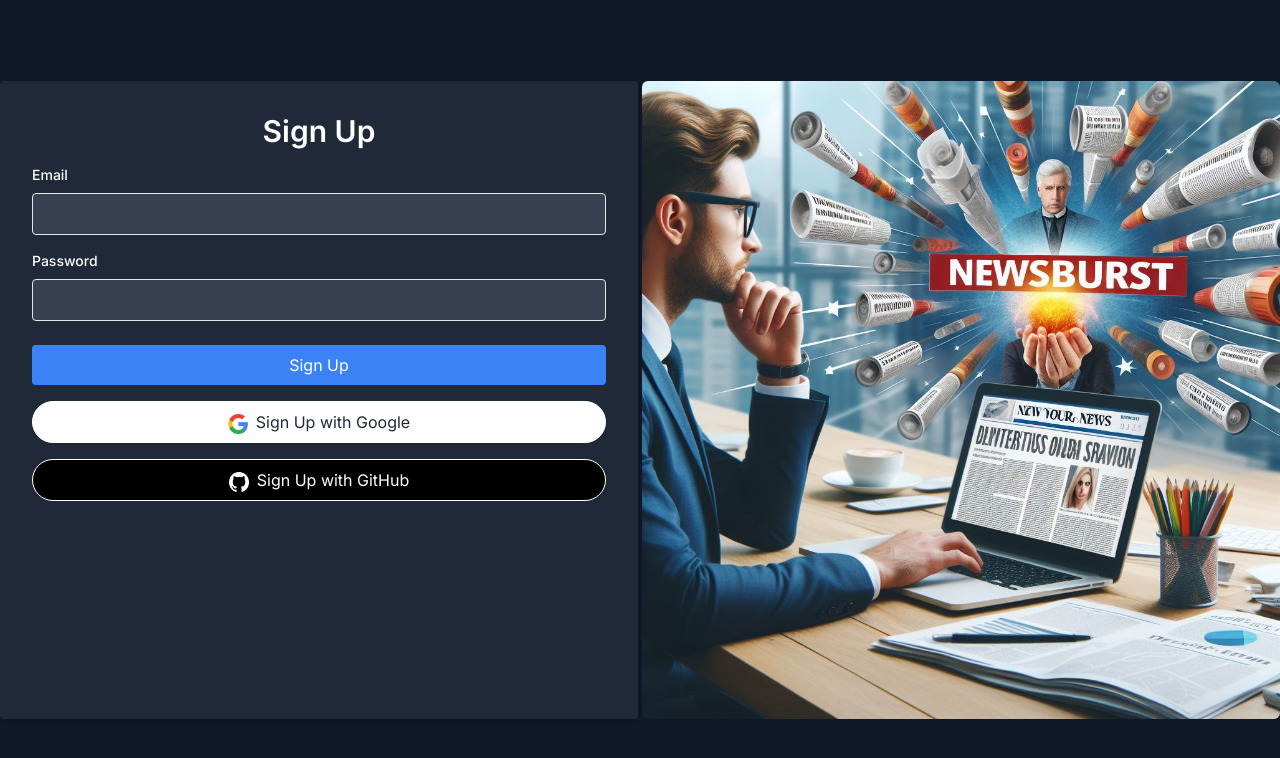
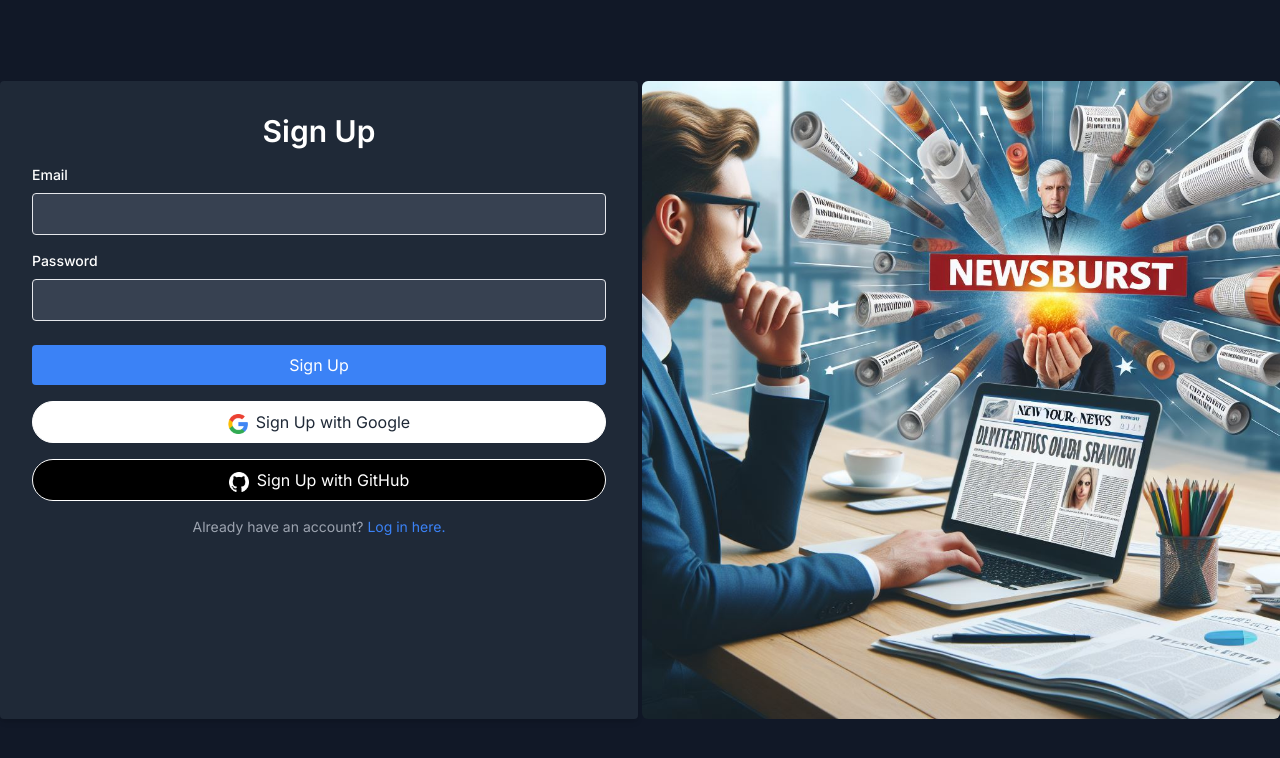
Before and after one commit to SahilPB11/NewsBurst-NextJs-Web-App, a Next.js app: page /signup in a window 1280 px wide. Shown: the top 758 px of the page. Built offline with nearby package versions, Linux system fonts and the light colour scheme; no server answers.

Commit message:
added a login link

```diff
--- a/app/signup/page.js
+++ b/app/signup/page.js
@@ -79,7 +79,7 @@
                 Sign Up with Google
               </button>
               <button
-                className="bg-black text-white  py-2 px-2 rounded-full border border-white hover:underline"
+                className="bg-black text-white py-2 px-2 rounded-full border border-white hover:underline"
                 onClick={signInWithGitHub}
               >
                 <img
@@ -89,6 +89,14 @@
                 />
                 Sign Up with GitHub
               </button>
+              <div className="flex items-center justify-center mt-4">
+                <p className="text-gray-400 text-sm">
+                  Already have an account?{" "}
+                  <a href="/login" className="text-blue-500 hover:underline">
+                    Log in here.
+                  </a>
+                </p>
+              </div>
             </div>
           </div>
         </div>
```
